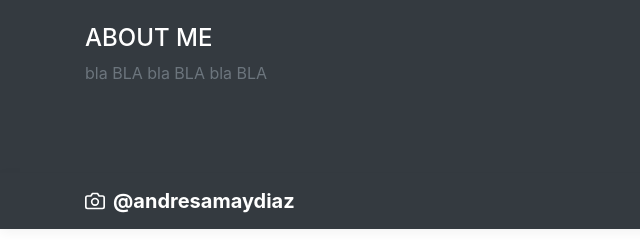
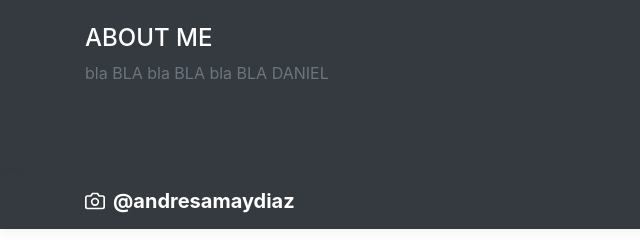
Before and after one commit to andresamayadiaz/andresamayadiaz.github.io, a plain HTML site: page index.html in a window 1280 px wide. Both pictures are taken after a click on the button "Toggle navigation". Shown: the top 240 px of the page, 0-640 px from the left. Drawn offline with nearby package versions, Linux system fonts and the light colour scheme.

Commit message:
Added Daniel

```diff
--- a/index.html
+++ b/index.html
@@ -64,7 +64,7 @@
           <div class="row">
             <div class="col-sm-8 col-md-7 py-4">
               <h4 class="text-white">ABOUT ME</h4>
-              <p class="text-muted">bla BLA bla BLA bla BLA</p>
+              <p class="text-muted">bla BLA bla BLA bla BLA DANIEL</p>
             </div>
             <div class="col-sm-4 offset-md-1 py-4">
               <h4 class="text-white">Contact</h4>
```
